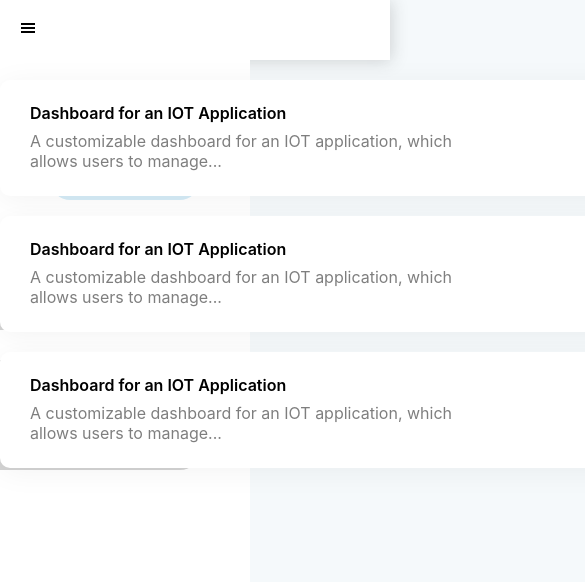
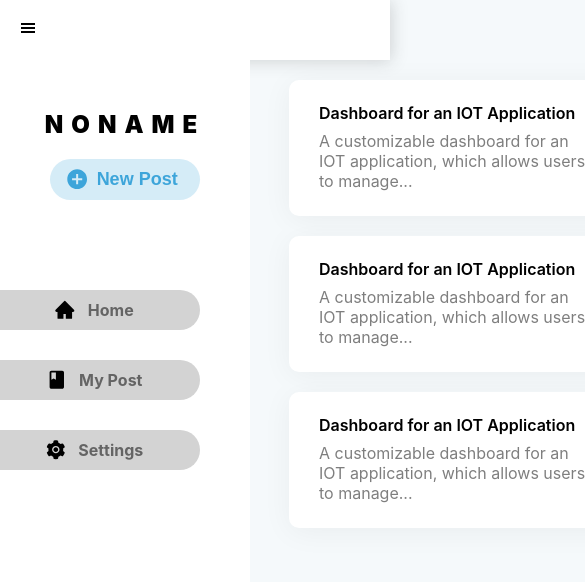
Before and after one commit to Ujjwal-here/Collab-Project-fronEnd, a Next.js app: page / in a window 390 px wide. Shown: the top 582 px of the page, 585 px wide, since content can reach past the window. Built offline with nearby package versions, Linux system fonts and the light colour scheme.

Commit message:
responsive styles for card

```diff
--- a/src/components/Cards/Card.module.css
+++ b/src/components/Cards/Card.module.css
@@ -1,8 +1,9 @@
 .cardMain {
     display: flex;
     position: relative;
-    width: 850px;
-    margin: 20px auto;
+    max-width: 850px;
+    min-width: 500px;
+    margin: 20px calc(5vw + 10px) 20px calc(10vw + 250px);
     align-items: center;
     justify-content: space-between;
     background-color: #fff;
```
